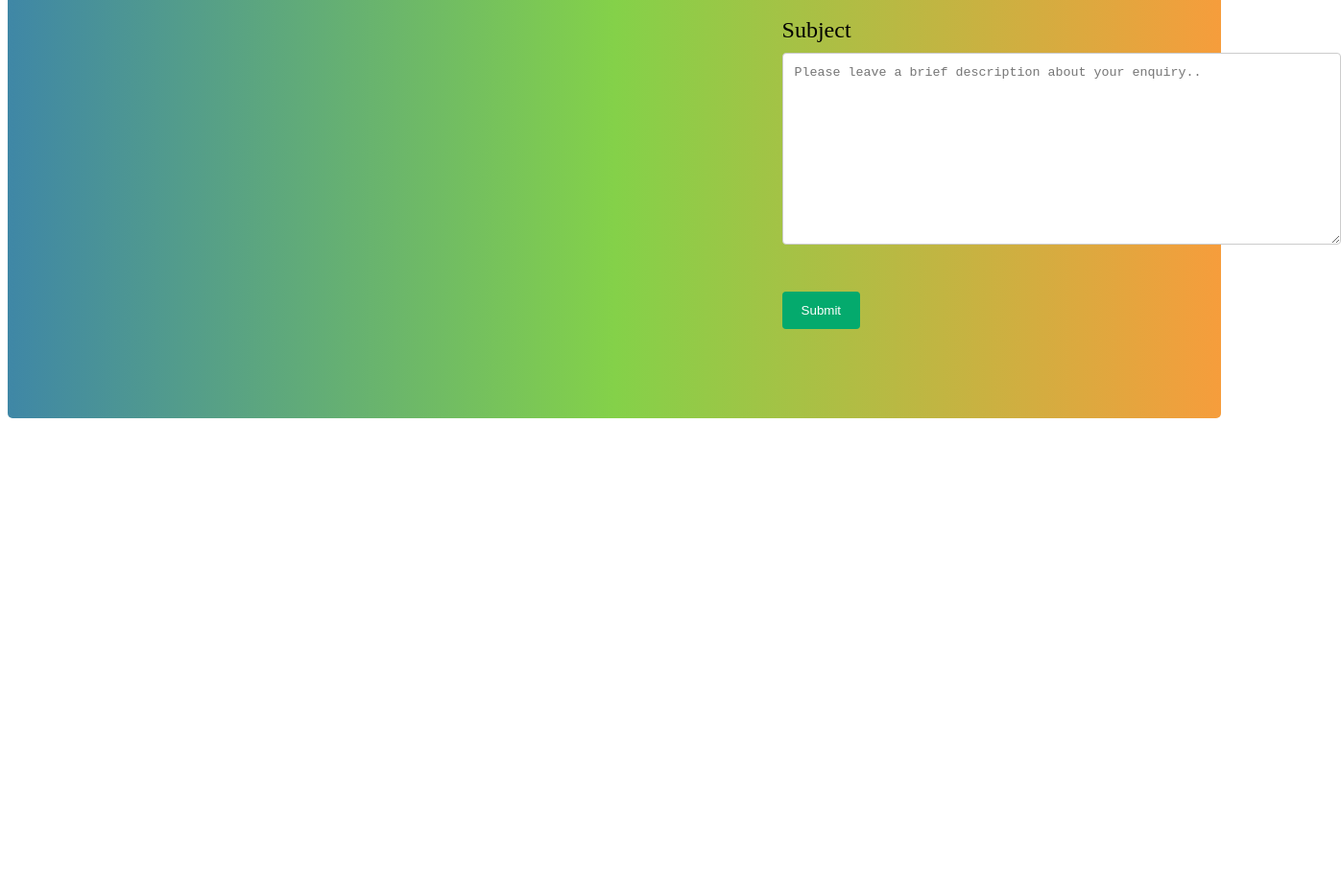
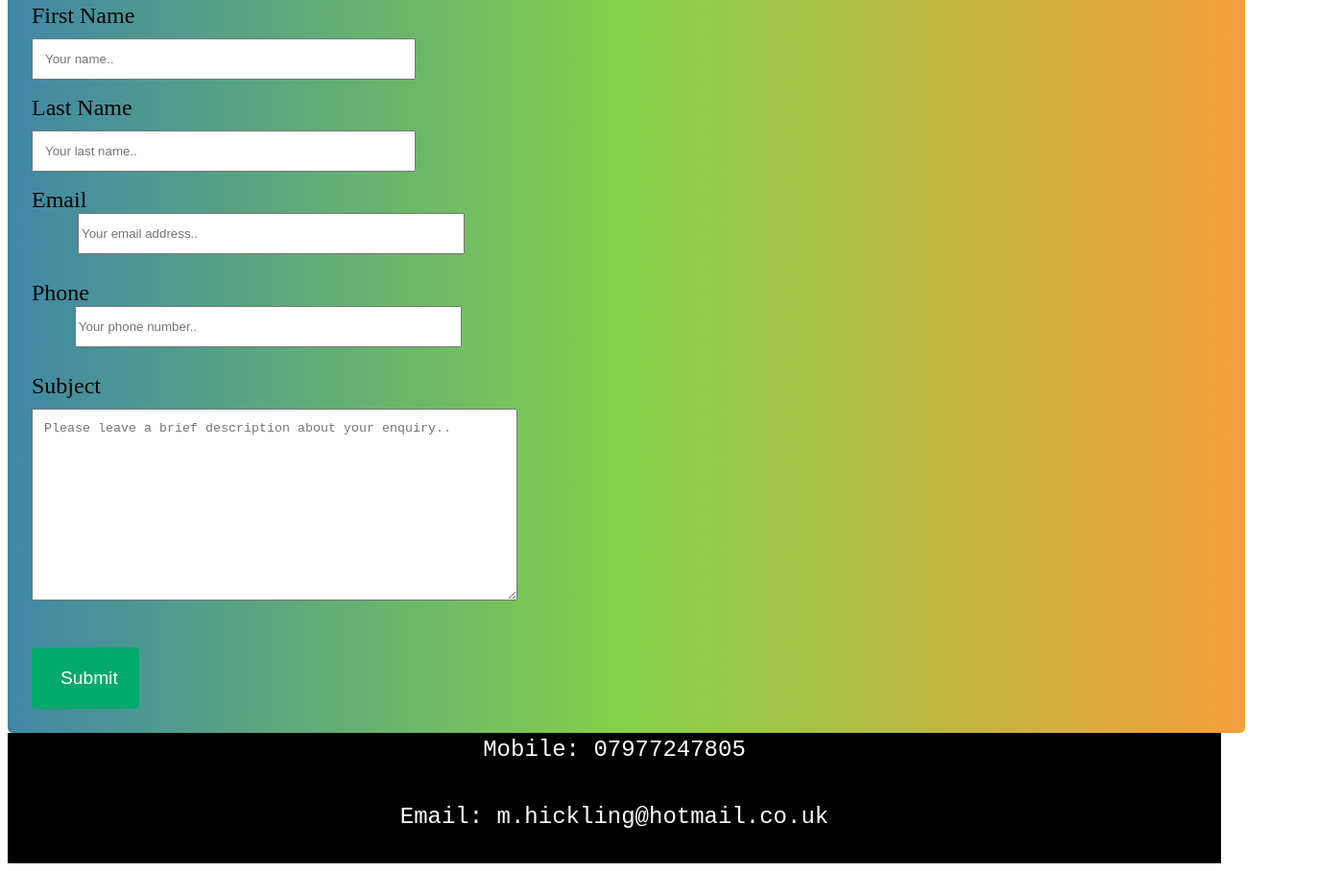
Before and after one commit to MattHickling/portfolio, a plain HTML site: page contact.html in a window 1280 px wide. Shown: the part 540-1448 px from the top of the page at 96% size, 1397 px wide, since content can reach past the window. Before the commit the page ends 984 px from the top, so only its background shows below. Drawn offline with Linux system fonts and the light colour scheme.

Commit message:
Footer added

```diff
--- a/contact.html
+++ b/contact.html
@@ -50,5 +50,11 @@
     </form>
 </div>
 
+<footer class="contact">
+    <a href="tel:07977247805">Mobile: 07977247805</a><br>
+    <a href="mail:07977247805">Email: m.hickling@hotmail.co.uk</a></P>
+</footer>
+
+
 </body>
 </html>
--- a/style.css
+++ b/style.css
@@ -1,17 +1,18 @@
 header{
     display: flex;
-    flex-direction: row;
     align-items: stretch;
     min-height: 168px;
     background-color: rgb(0, 0, 0);
     color: white;
     justify-content: center;
+    flex-shrink: 0;
+    flex-grow: 1;
+
 }
 
 div.name{
     display: flex;
     flex-direction: column;
-    background-repeat: no-repeat;
     /*background: linear-gradient(#e66465, #9198e5);*/
     background: linear-gradient(-45deg, #ee7752, #e73c7e, #23a6d5, #23d5ab);
 	background-size: 400% 400%;
@@ -32,8 +33,6 @@ h1{
     max-height: 0%;
     margin-top: 10rem;
     margin-bottom: 2rem;
-
-
 }
 
 h2{
@@ -42,8 +41,7 @@ h2{
     align-self: center;
     justify-content: flex-start;
     margin-top: 4rem;
-
-
+    flex-wrap: wrap;
 }
 
 
@@ -138,18 +136,16 @@ button a {
 form{
     margin-top: 5%;
     font-size: 1.5rem;
-    width: 50%;
+    width: 40%;
 }
 
 input[type=text], select, textarea {
-    width: 100%; /* Full width */
-    padding: 12px; /* Some padding */
-    border: 1px solid #ccc; /* Gray border */
-    border-radius: 4px; /* Rounded borders */
-    box-sizing: border-box; /* Make sure that padding and width stays in place */
-    margin-top: 10px; /* Add a top margin */
-    margin-bottom: 16px; /* Bottom margin */
-    resize: vertical; /* Allow the user to vertically resize the textarea (not horizontally) */
+    width: 100%;
+    padding: 12px;
+    box-sizing: border-box;
+    margin-top: 10px;
+    margin-bottom: 16px;
+    resize: vertical;
 
   }
 
@@ -157,10 +153,14 @@ input[type=text], select, textarea {
   input[type=submit] {
     background-color: #04AA6D;
     color: white;
-    padding: 12px 20px;
+    padding: 16px 30px;
     border: none;
     border-radius: 4px;
     cursor: pointer;
+    max-width: 100%;
+    height: 4rem;
+    width: 7rem;
+    font-size: 1.2rem;
 
   }
 
@@ -169,11 +169,14 @@ input[type=text], select, textarea {
     background-color: #45a049;
   }
 
-  /* Add a background color and some padding around the form */
+
   .container {
     border-radius: 5px;
     background: linear-gradient(0.25turn, #3f87a6, #84d149, #f69d3c);;
-    padding: 50px;
+    /*padding: 50px;*/
+    padding-top: 25px;
+    padding-bottom: 25px;
+    padding-left: 25px;
   }
 
   #email{
@@ -197,6 +200,7 @@ input[type=text], select, textarea {
     display: flex;
     justify-content: center;
     margin-top: -0%;
+    font-size: 3.8rem;
   }
 
   main#about_me h1{
@@ -204,15 +208,48 @@ input[type=text], select, textarea {
   }
 
   div.container{
+
+    flex-direction: column;
+    min-width: 100%;
+    height: 100%;
+  }
+
+  footer.contact{
+    color: white;
+    height: 8.5rem;
+    text-align: center;
     display: flex;
-    flex-wrap: wrap;
-    align-content: center;
-    justify-content: flex-start;
+    justify-content: center;
+    align-items: center;
+    flex-direction: column;
+  }
+
+
+  footer.portfolio{
+    color: white;
+    height: 8.5rem;
+    text-align: center;
+    display: flex;
+    justify-content: center;
+    align-items: center;
+    flex-direction: column;
+  }
+
+  footer.about{
+    color: white;
+    height: 8.5rem;
+    text-align: center;
+    display: flex;
+    justify-content: center;
+    align-items: center;
     flex-direction: column;
   }
 
   h1.contact{
-    margin-top: 0%;
-    height: 8rem;
+    font-size: 3.8rem;
+  }
+
+  h1#about{
+    font-size: 3.8rem;
 
   }
```
Also changed, not shown: about.html (+5 -1 lines), portfolio.html (+4 -0 lines).
